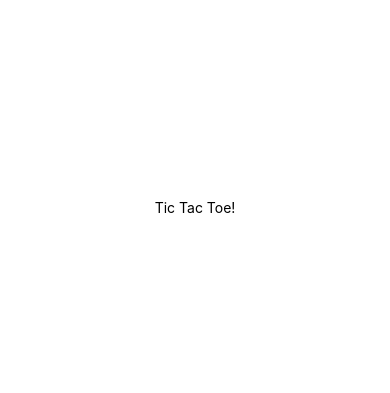
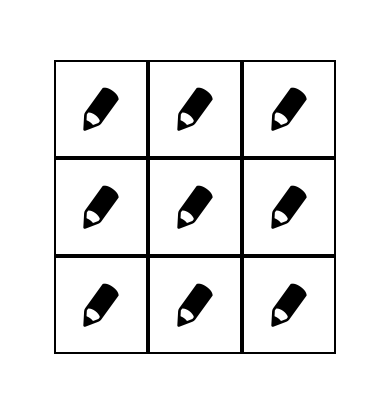
Before and after one commit to lucirs7/rn_learn-Tictactoe, a React Native app: screen / in a window 390 px wide. Shown: the part 215-608 px from the top of the page. Built offline with nearby package versions, Linux system fonts and the light colour scheme.

Commit message:
Added design.

```diff
--- a/App.tsx
+++ b/App.tsx
@@ -1,5 +1,5 @@
 import { useState } from 'react';
-import { StyleSheet, Text, View } from 'react-native';
+import { StyleSheet, Text, TouchableOpacity, View } from 'react-native';
 import { Entypo } from '@expo/vector-icons';
 import { Button } from 'native-base';
 
@@ -72,7 +72,104 @@ export default function App() {
 
   return (
     <View style={styles.container}>
-      <Text>Tic Tac Toe!</Text>
+      <View style={styles.grid}>
+        <View style={styles.row}>
+          <View style={styles.item}>
+            <TouchableOpacity
+            onPress={() => drawItem(0)}>
+              <Entypo
+                name={chooseItemIcon(0)}
+                size={50}
+                color={chooseItemColour(0)}
+              />
+            </TouchableOpacity>
+          </View>
+          <View style={styles.item}>
+            <TouchableOpacity
+            onPress={() => drawItem(0)}>
+              <Entypo
+                name={chooseItemIcon(0)}
+                size={50}
+                color={chooseItemColour(0)}
+              />
+            </TouchableOpacity>
+          </View>
+          <View style={styles.item}>
+            <TouchableOpacity
+            onPress={() => drawItem(0)}>
+              <Entypo
+                name={chooseItemIcon(0)}
+                size={50}
+                color={chooseItemColour(0)}
+              />
+            </TouchableOpacity>
+          </View>
+        </View>
+        <View style={styles.row}>
+          <View style={styles.item}>
+            <TouchableOpacity
+            onPress={() => drawItem(0)}>
+              <Entypo
+                name={chooseItemIcon(0)}
+                size={50}
+                color={chooseItemColour(0)}
+              />
+            </TouchableOpacity>
+          </View>
+          <View style={styles.item}>
+            <TouchableOpacity
+            onPress={() => drawItem(0)}>
+              <Entypo
+                name={chooseItemIcon(0)}
+                size={50}
+                color={chooseItemColour(0)}
+              />
+            </TouchableOpacity>
+          </View>
+          <View style={styles.item}>
+            <TouchableOpacity
+            onPress={() => drawItem(0)}>
+              <Entypo
+                name={chooseItemIcon(0)}
+                size={50}
+                color={chooseItemColour(0)}
+              />
+            </TouchableOpacity>
+          </View>
+        </View>
+        <View style={styles.row}>
+          <View style={styles.item}>
+            <TouchableOpacity
+            onPress={() => drawItem(0)}>
+              <Entypo
+                name={chooseItemIcon(0)}
+                size={50}
+                color={chooseItemColour(0)}
+              />
+            </TouchableOpacity>
+          </View>
+          <View style={styles.item}>
+            <TouchableOpacity
+            onPress={() => drawItem(0)}>
+              <Entypo
+                name={chooseItemIcon(0)}
+                size={50}
+                color={chooseItemColour(0)}
+              />
+            </TouchableOpacity>
+          </View>
+          <View style={styles.item}>
+            <TouchableOpacity
+            onPress={() => drawItem(0)}>
+              <Entypo
+                name={chooseItemIcon(0)}
+                size={50}
+                color={chooseItemColour(0)}
+              />
+            </TouchableOpacity>
+          </View>
+        </View>
+      </View>
     </View>
   );
 }
@@ -84,4 +181,15 @@ const styles = StyleSheet.create({
     alignItems: 'center',
     justifyContent: 'center',
   },
+  grid: {
+
+  },
+  row: {
+    flexDirection: 'row',
+  },
+  item: {
+    borderWidth: 2,
+    borderColor: 'black',
+    padding: 20,
+  },
 });
```
